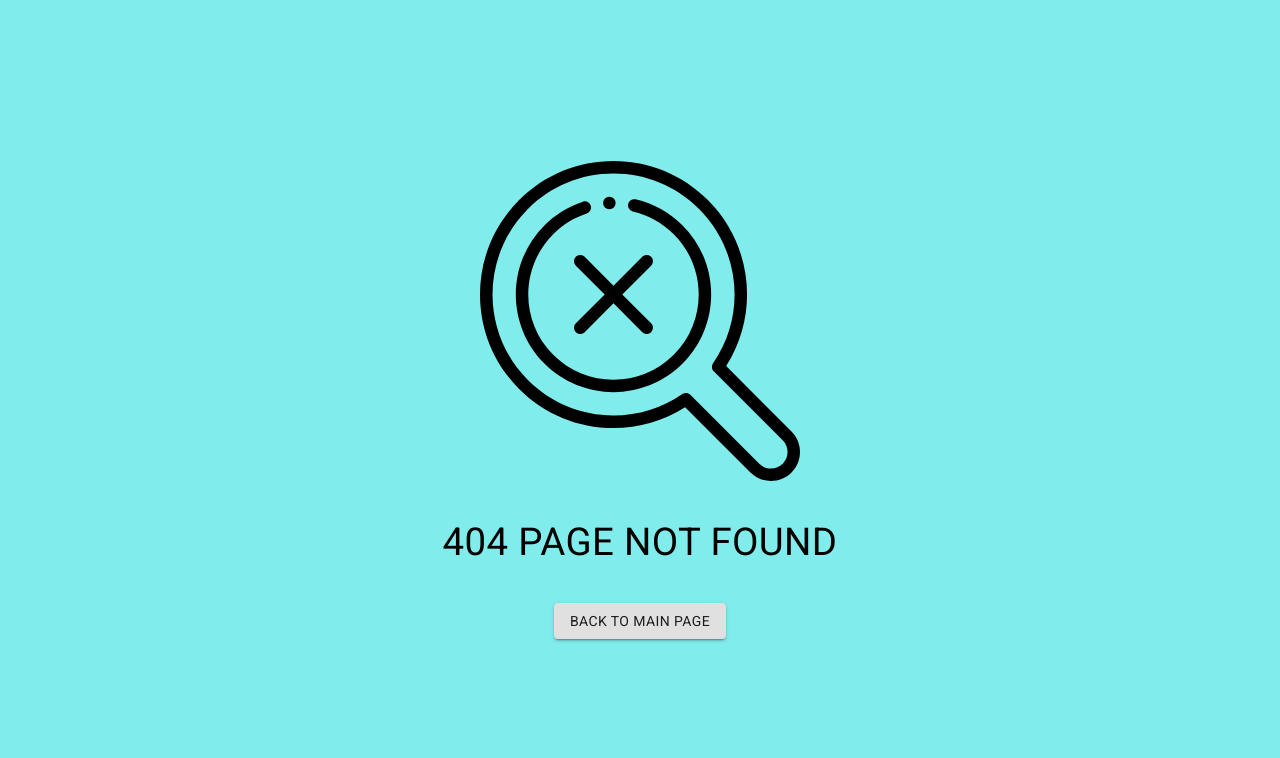
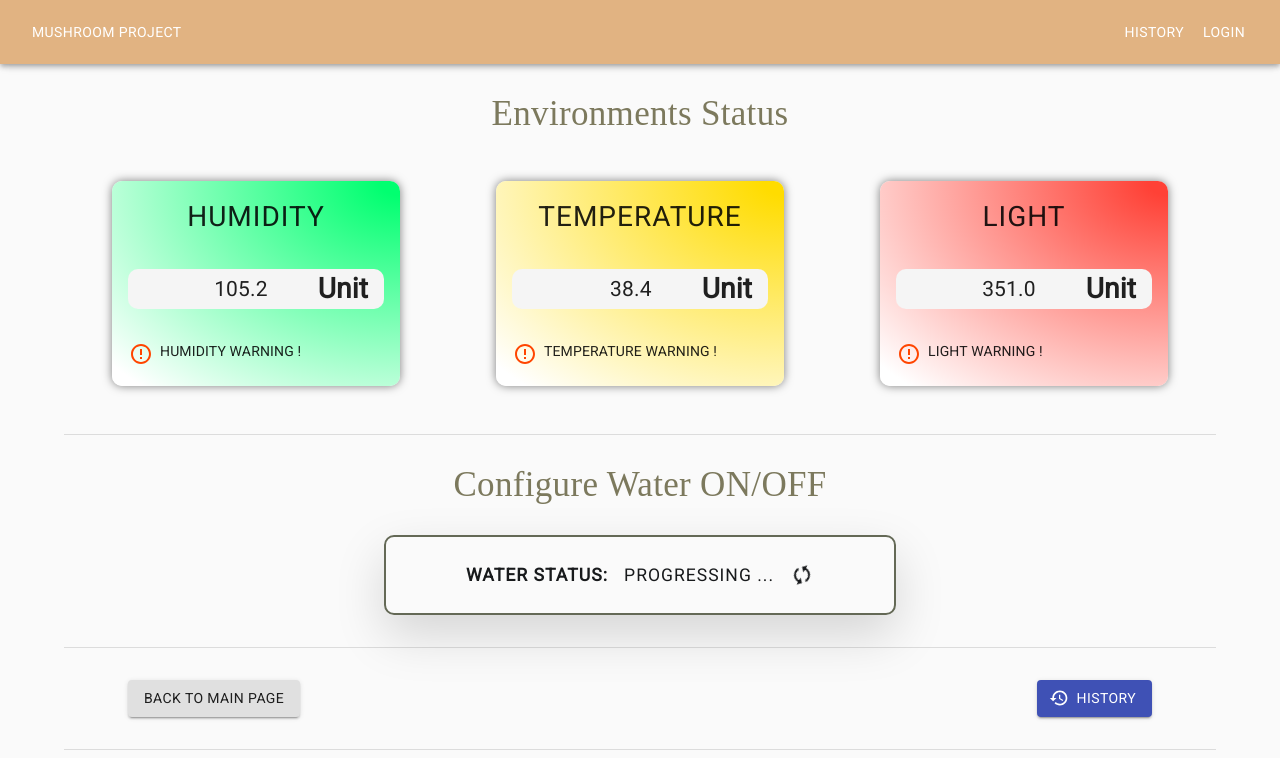
Before and after one commit to WisTiCeJEnT/iot-mushroom-web, a React (Create React App) app: page /iot-mushroom-web/status in a window 1280 px wide. Before the commit this address led to /not-found. Shown: the top 758 px of the page. Built offline with nearby package versions, Linux system fonts and the light colour scheme.

Commit message:
Edit Routes

```diff
--- a/src/App.js
+++ b/src/App.js
@@ -9,13 +9,13 @@ const App = () => {
   return (
     <React.Fragment>
       <Switch>
-        <Route path="/login" component={Login} />
-        <Route path="/history" component={History} />
-        <Route path="/status" component={Status} />
-        <Route path="/not-found" component={NotFound} />
-        <Route path="/main" component={Main} />
-        <Redirect from="/" exact to="/main" />
-        <Redirect to="/not-found" />
+        <Route path="/iot-mushroom-web/login" component={Login} />
+        <Route path="/iot-mushroom-web/history" component={History} />
+        <Route path="/iot-mushroom-web/status" component={Status} />
+        <Route path="/iot-mushroom-web/not-found" component={NotFound} />
+        <Route path="/iot-mushroom-web/main" component={Main} />
+        <Redirect from="/iot-mushroom-web" exact to="/iot-mushroom-web/main" />
+        <Redirect to="/iot-mushroom-web/not-found" />
       </Switch>
     </React.Fragment>
   );
--- a/src/components/alert.jsx
+++ b/src/components/alert.jsx
@@ -1,6 +1,6 @@
 import React from "react";
 import styled from "styled-components";
-import DialogComponent from "./dialogComponent";
+import DialogComponent from "./DialogComponent";
 import { WarningIcon } from "./sharedComponents";
 const AlertBox = styled.div`
   overflow: hidden;
--- a/src/components/common/loginForm.jsx
+++ b/src/components/common/loginForm.jsx
@@ -19,7 +19,7 @@ class LoginForm extends Component {
       this.setState({ isLoading: !this.state.isLoading });
       setTimeout(() => {
         this.setState({ isLoading: !this.state.isLoading });
-        window.location = "./status";
+        window.location = "./iot-mushroom-web/status";
       }, 2000);
     }
   };
--- a/src/components/header/appBarComponent.jsx
+++ b/src/components/header/appBarComponent.jsx
@@ -25,7 +25,7 @@ const AppBarComponent = ({ props }) => {
         <Button
           style={{ color: "#ffffff" }}
           onClick={() => {
-            props.history.push("/history");
+            props.history.push("/iot-mushroom-web/history");
           }}
         >
           HISTORY
--- a/src/components/status/historyArea.jsx
+++ b/src/components/status/historyArea.jsx
@@ -21,7 +21,7 @@ const HistoryArea = (props) => {
           color="default"
           variant="contained"
           onClick={() => {
-            window.location = "/main";
+            window.location = "./main";
           }}
         >
           BACK TO MAIN PAGE
@@ -31,7 +31,7 @@ const HistoryArea = (props) => {
           variant="contained"
           startIcon={<HistoryIcon />}
           onClick={() => {
-            window.location = "/history";
+            window.location = "/iot-mushroom-web/history";
           }}
         >
           HISTORY
--- a/src/pages/main.jsx
+++ b/src/pages/main.jsx
@@ -52,7 +52,7 @@ class Main extends Component {
             color="secondary"
             startIcon={<PageviewIcon />}
             onClick={() => {
-              window.location = "/status";
+              window.location = "/iot-mushroom-web/status";
             }}
           >
             GO TO STATUS PAGE
--- a/src/pages/notFound.jsx
+++ b/src/pages/notFound.jsx
@@ -21,9 +21,9 @@ const NotFound = (props) => {
   return (
     <OutSideBox>
       <ContentBox>
-        <img src={NotFoundIcon} style={{ width: "25vmax" }} />
+        <img src={NotFoundIcon} style={{ width: "20vmax" }} />
         <Typography style={{ fontSize: "3vmax", margin: "2rem" }}>
-          404 PAGE NOT FOUND
+          404 PAGE NOT FOUNDd
         </Typography>
         <Button
           color="default"
```
